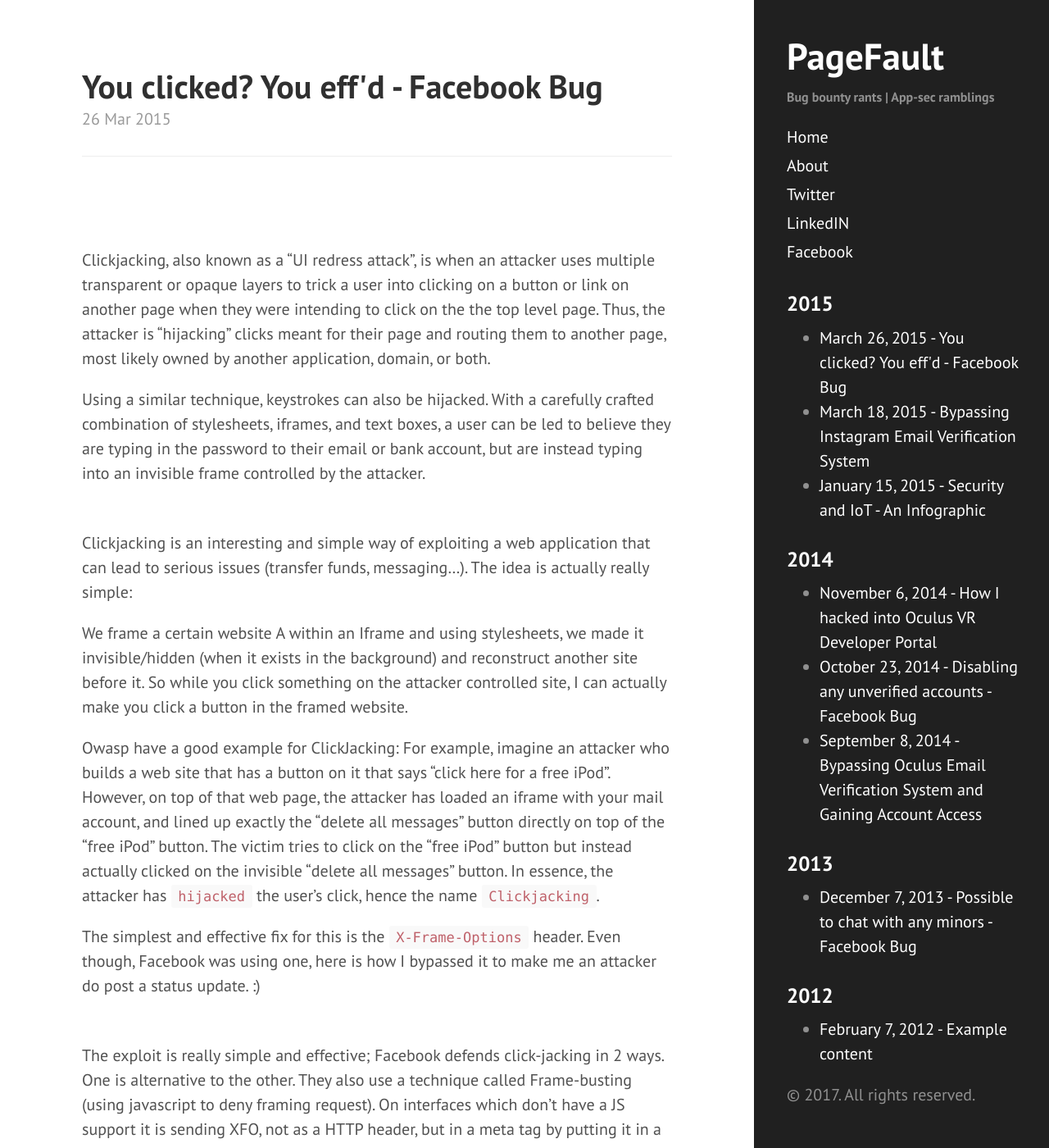
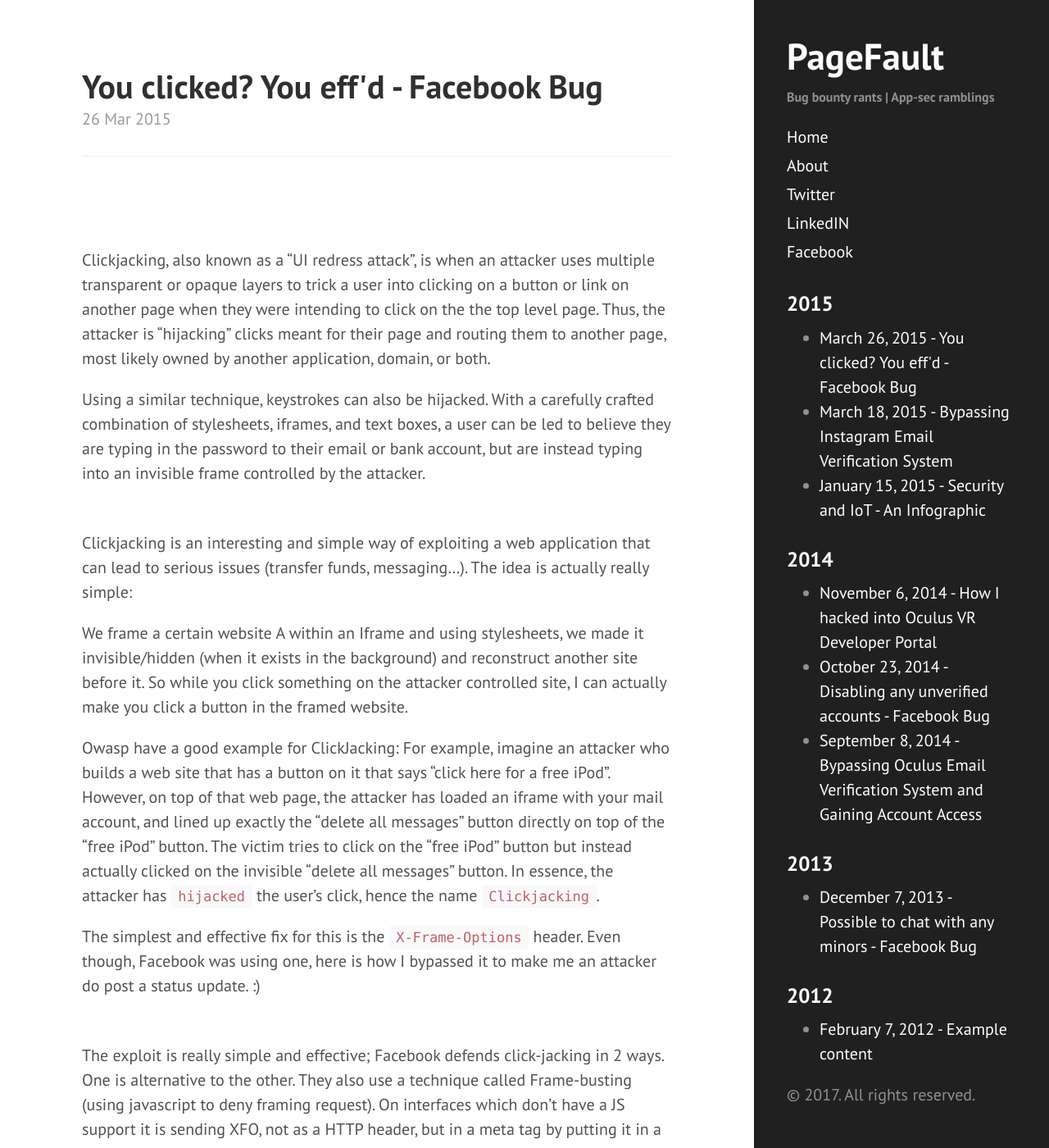
Before and after one commit to sahadnk72/sahadnk72.github.io, a Jekyll site: the page built from index.html, in a window 1280 px wide and 1400 px high. Shown: the whole window at 82% size. Built offline with Jekyll 4.4.1, drawn with Linux system fonts in a browser that asks for light colours; Markdown is read by kramdown in place of the engine named in the settings; the list of posts is cut into pages by our own code.

Commit message:
Update hyde.css

```diff
--- a/public/css/hyde.css
+++ b/public/css/hyde.css
@@ -53,11 +53,6 @@ html {
  * out above content in mobile and later moves to the side with wider viewports.
  */
 
-.scroll-bar-indicator
-{
-	display: none;
-}
-
 .sidebar {
   text-align: center;
   padding: 2rem 1rem;
@@ -66,7 +61,7 @@ html {
   overflow-y: scroll;
   top: 0;
   bottom: 0;
-  padding-right: 17px;
+  padding-right: 28px;
 }
 @media (min-width: 48em) {
   .sidebar {
```
